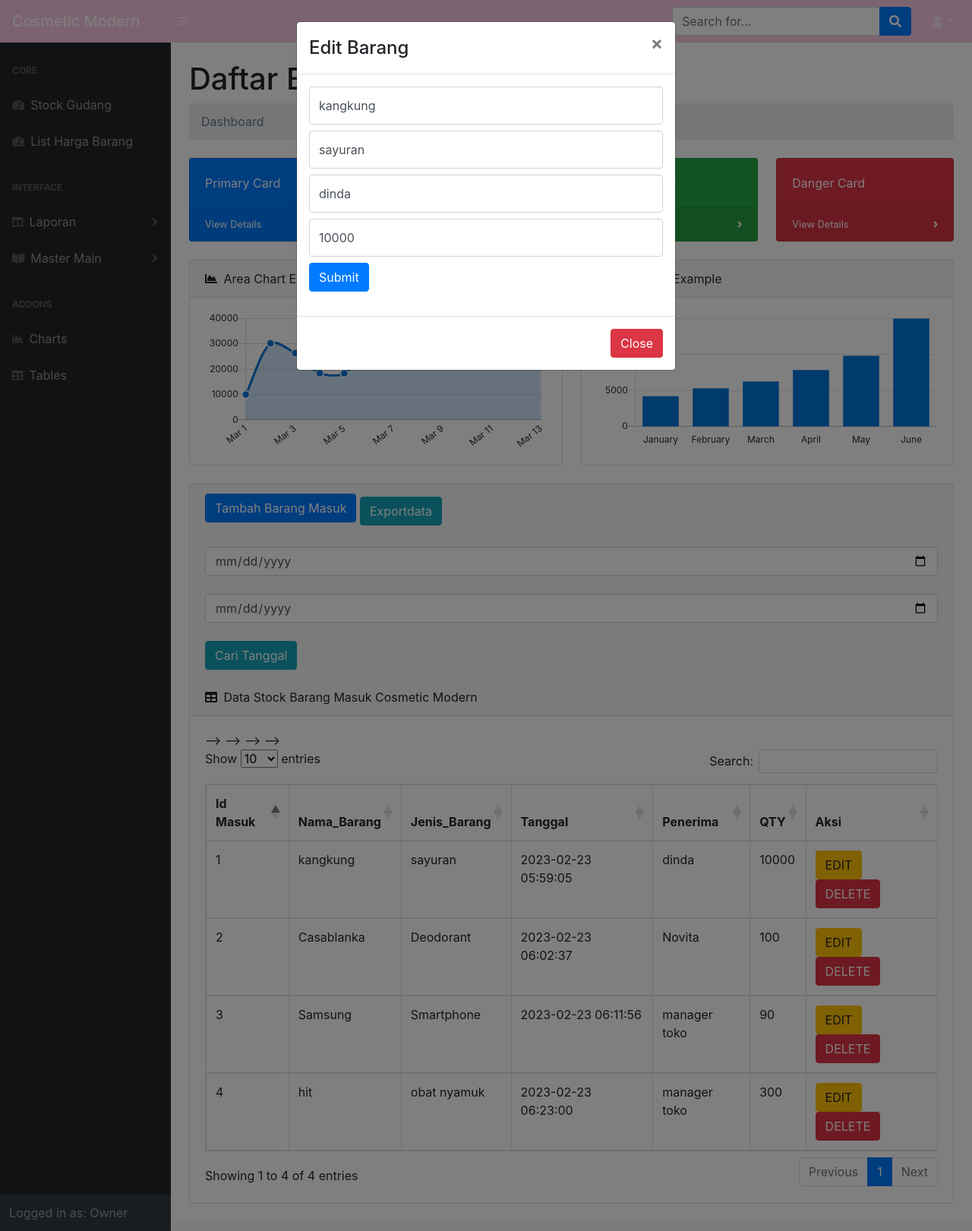
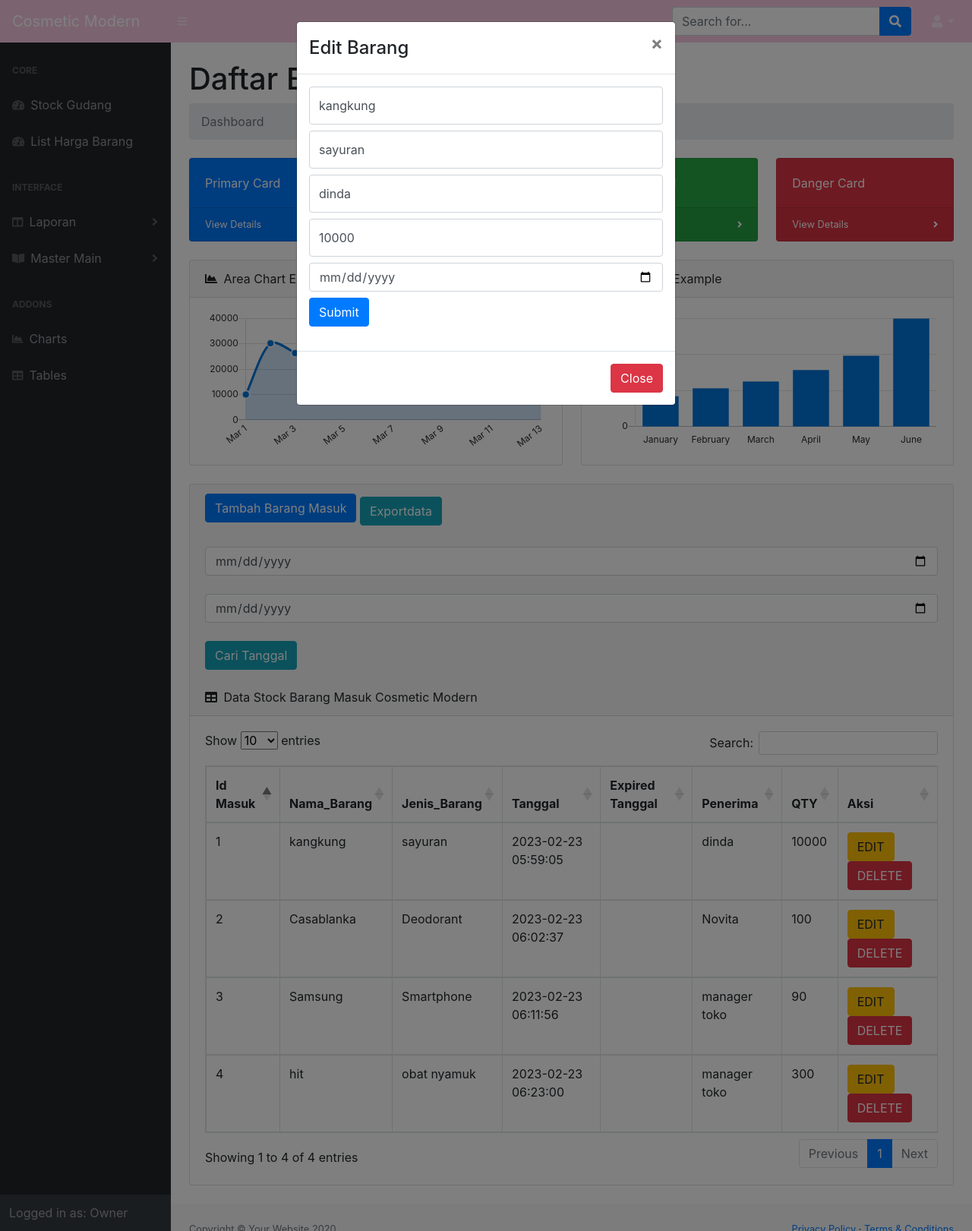
Before and after one commit to Yonatan-Yonatan/Skripsiasli, a PHP site: page /barangmasuk.php in a window 1280 px wide, after a click on "EDIT". Shown: the whole page at 76% size. Run offline with PHP 8.4, Linux system fonts and the light colour scheme; data comes from the database, SQL or seed files in the repository; data that the repository does not hold is empty; some libraries are stand-ins or nearby versions.

Commit message:
update terbaru 27/02/2023

```diff
--- a/barangmasuk.php
+++ b/barangmasuk.php
@@ -217,6 +217,7 @@
                                                 <th>Nama_Barang</th>
                                                 <th>Jenis_Barang</th>
                                                 <th>Tanggal</th>
+                                                <th>Expired Tanggal</th>
                                                 <th>Penerima</th>
                                                 <th>QTY</th>
                                                 <th>Aksi</th>
@@ -257,12 +258,14 @@
                                             $jenisbarang =$data['jenisbarang'];
                                             $qty = $data['qty'];
                                             $keterangan = $data['penerima'];
+                                            $exp = $data['kadarluasa'];
                                         ?>
                                         <tr>
                                             <td><?=$i++?></td>
                                             <td><?=$namabarang;?></td>
                                             <td><?=$jenisbarang;?></td>
                                             <td><?=$tanggal;?></td>
+                                            <td><?=$exp;?></td>
                                             <td><?=$keterangan;?></td>
                                             <td><?=$qty;?></td>
                                             <td>
@@ -272,7 +275,7 @@
                                             <button type="button" class="btn btn-danger" data-toggle="modal" data-target="#delete<?=$idbarang;?>">
                                             DELETE
                                             </button>
-                                            </td> -->
+                                            </td>
                                         </tr>
                                         <!-- END Selesai Field Table -->
                                         <!-- Aksi CRUD -->
@@ -295,6 +298,7 @@
                                                 <input class="form-control py-4 mb-2" id="inputEmailAddress" name="jenisbarang" type="text"     placeholder="Jenis Barang"  value="<?=$jenisbarang;?>" required/>
                                                 <input class="form-control py-4 mb-2" id="inputEmailAddress" name="penerima"    type="text"     placeholder="Penerima"      value="<?=$keterangan;?>"/>
                                                 <input class="form-control py-4 mb-2" id="inputEmailAddress" name="qty"         type="number"   placeholder="Jumlah Stock"  value="<?=$qty;?>"required/>
+                                                <input  type="date"   name="kadarluasa"      class="form-control mb-2  "   placeholder="Kadarluasa" required value="<?=$exp;?>  />
                                                 <input type="hidden" name="idbarang" value="<?=$idbarang;?>">
                                                 <input type="hidden" name="idmasuk" value="<?=$idm;?>">
                                                 <button type="submit" class="btn btn-primary" name="updatebarangmasuk" >Submit</button>
@@ -402,7 +406,7 @@
                     </select>
                     <input  type="number"  name="qty"            class="form-control mb-2  "  placeholder="Quantity" required  />
                     <input  type="text"   name="penerima"       class="form-control mb-2  "   placeholder="Penerima" required  />
-                    <!-- <input  type="text"   name="harga"          class="form-control mb-2  "   placeholder="Hargabarang" required  /> -->
+                    <input  type="date"   name="kadarluasa"      class="form-control mb-2  "   placeholder="Kadarluasa" required  />
                     <button type="submit" name="barangmasuk"    class="btn btn-primary" >Submit</button>
                     </div>
                     <!-- Modal footer -->
--- a/function.php
+++ b/function.php
@@ -6,7 +6,7 @@
 if(isset($_POST['registrasi'])){
     $email = $_POST['email'];
     $username = $_POST['username'];
-    $password = md5($_POST['password']);
+    $password = $_POST['password'];
     $role = $_POST['role'];
     // Cocokan dengan database, cari data
     $cekdatabase = mysqli_query($conn,"INSERT INTO login (username,email,password,role) VALUES ('$username','$email','$password','$role')");
@@ -43,17 +43,16 @@
 //             $_SESSION['log'] = 'Logged';
 //             $_SESSION['role'] = 'manager';
 //             header('location: homemanager.php');
-//         // } else if ($role == 'kepalagudang') {
-//         //     //Kalau bukan manager
-//         //     $_SESSION['log'] = 'Logged';
-//         //     $_SESSION['role'] = 'kepalagudang';
-//         //     header('location: homegudang.php');
-//         // } else {
-//         //     echo 'Data tidak ada';
-//         // }
+//         } else if ($role == 'kepalagudang') {
+//             //Kalau bukan manager
+//             $_SESSION['log'] = 'Logged';
+//             $_SESSION['role'] = 'kepalagudang';
+//             header('location: homegudang.php');
+//         } else {
+//             echo 'Data tidak ada';
+//         }
 //         }
 //     }
-// };
 
 // Menambah Data Sales
 if(isset($_POST['buttonsales'])){
@@ -134,13 +133,14 @@
     $penerima = $_POST['penerima'];
     $qty = $_POST['qty'];
     $info = $_POST['keterangan'];
+    $exp = $_POST['kadarluasa'];
 
     $cekstocksekarang = mysqli_query($conn,"SELECT * FROM stock WHERE idbarang='$barangnya'");
     $ambildatanya = mysqli_fetch_array($cekstocksekarang);
     $stocksekarang= $ambildatanya['stock'];
     $tambahkanstocksekarangdenganquantity = $stocksekarang+$qty;
 
-    $addtomasuk = mysqli_query($conn,"INSERT INTO masuk (idbarang,penerima,qty) VALUES ('$barangnya','$penerima','$qty')");
+    $addtomasuk = mysqli_query($conn,"INSERT INTO masuk (idbarang,kadarluasa,penerima,qty) VALUES ('$barangnya','$exp','$penerima','$qty')");
     $updatestokmasuk = mysqli_query($conn," UPDATE stock set stock='$tambahkanstocksekarangdenganquantity' WHERE idbarang='$barangnya'");
     if($addtomasuk && $updatestokmasuk){
         header('location:barangmasuk.php');
@@ -359,6 +359,7 @@
     $idm = $_POST['idmasuk']; //iddata
     $idbarang = $_POST['idbarang']; //idbarang
     $qty = $_POST['qty'];
+    $exp = $_POST['kadarluasa'];
     $keterangan = $_POST['penerima'];
     $lihatstock = mysqli_query($conn,"select * from stock where idbarang='$idbarang'"); //lihat stock barang itu saat ini
     $stocknya = mysqli_fetch_array($lihatstock); //ambil datanya
@@ -374,7 +375,7 @@
         $tambahistock = $stockskrg+$hitungselisih;
 
         $queryx = mysqli_query($conn,"UPDATE stock set stock='$tambahistock' WHERE idbarang='$idbarang'");
-        $updatedata1 = mysqli_query($conn,"UPDATE masuk set qty='$qty',penerima='$keterangan' WHERE idmasuk='$idm'");
+        $updatedata1 = mysqli_query($conn,"UPDATE masuk set qty='$qty',penerima='$keterangan',kadarluasa='$exp' WHERE idmasuk='$idm'");
 
         //cek apakah berhasil
         if ($updatedata1 && $queryx){
@@ -395,7 +396,7 @@
 
         $query1 = mysqli_query($conn,"UPDATE stock set stock='$kurangistock' where idbarang='$idbarang'");
 
-        $updatedata = mysqli_query($conn,"UPDATE masuk set  qty='$qty', penerima='$keterangan' WHERE idmasuk='$idm'");
+        $updatedata = mysqli_query($conn,"UPDATE masuk set  qty='$qty', penerima='$keterangan',kadarluasa='$exp' WHERE idmasuk='$idm'");
 
         //cek apakah berhasil
         if ($query1 && $updatedata){
```
Also changed, not shown: login.php (+2 -23 lines).
